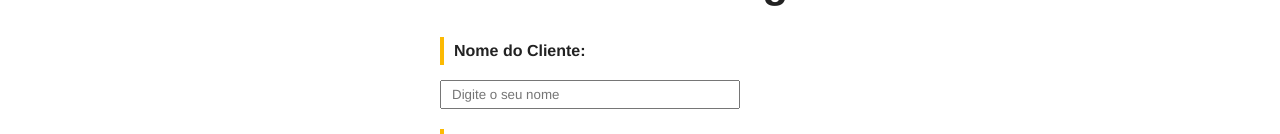
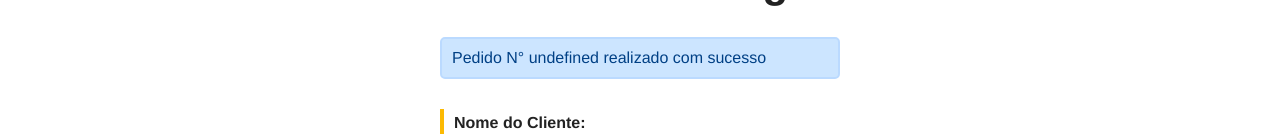
Before and after one commit to AAlan12/burger-vue, a Vue app: page / in a window 1280 px wide. Both pictures are taken after typing "Sample" into the empty fields and a click on the input "Criar meu Burger". Shown: the part 669-803 px from the top of the page. Built offline with nearby package versions, Linux system fonts and the light colour scheme; no server answers; data requests are answered from the project's data file.

Commit message:
criação do componente de mensegem

```diff
--- a/src/components/BurgerForm.vue
+++ b/src/components/BurgerForm.vue
@@ -1,5 +1,6 @@
 <template>
     <div>
+        <Message :msg="msg" v-show="msg" />
         <div>
             <form  id="burger-form" @submit="createBurger">
                 <div class="input-container">
@@ -36,6 +37,7 @@
 </template>
 
 <script>
+import Message from "./Message.vue"
 export default{
     name: "BurgerForm",
     data() {
@@ -81,6 +83,10 @@
 
             const res =await req.json();
 
+            this.msg = `Pedido N° ${res.id} realizado com sucesso`;
+
+            setTimeout(() => this.msg = "", 3000);
+
             this.nome = "";
             this.carne = "";
             this.pao = "";
@@ -89,6 +95,9 @@
     } ,
     mounted() {
         this.getIngredientes()
+    },
+    components: {
+        Message
     }
 }
 </script>
--- /dev/null
+++ b/src/components/Message.vue
@@ -0,0 +1,26 @@
+<template>
+    <div class="message-container">
+        <p>{{ msg }}</p>
+    </div>
+</template>
+
+<script>
+export default{
+    name: "Message",
+    props: {
+        msg: String
+    }
+}
+</script>
+
+<style scoped>
+.message-container {
+    color: #004085;
+    background-color: #CCE5FF;
+    border: 2px solid #BBDAFF;
+    border-radius: 5px;
+    padding: 10px;
+    max-width: 400px;
+    margin: 30px auto;
+}
+</style>
```
